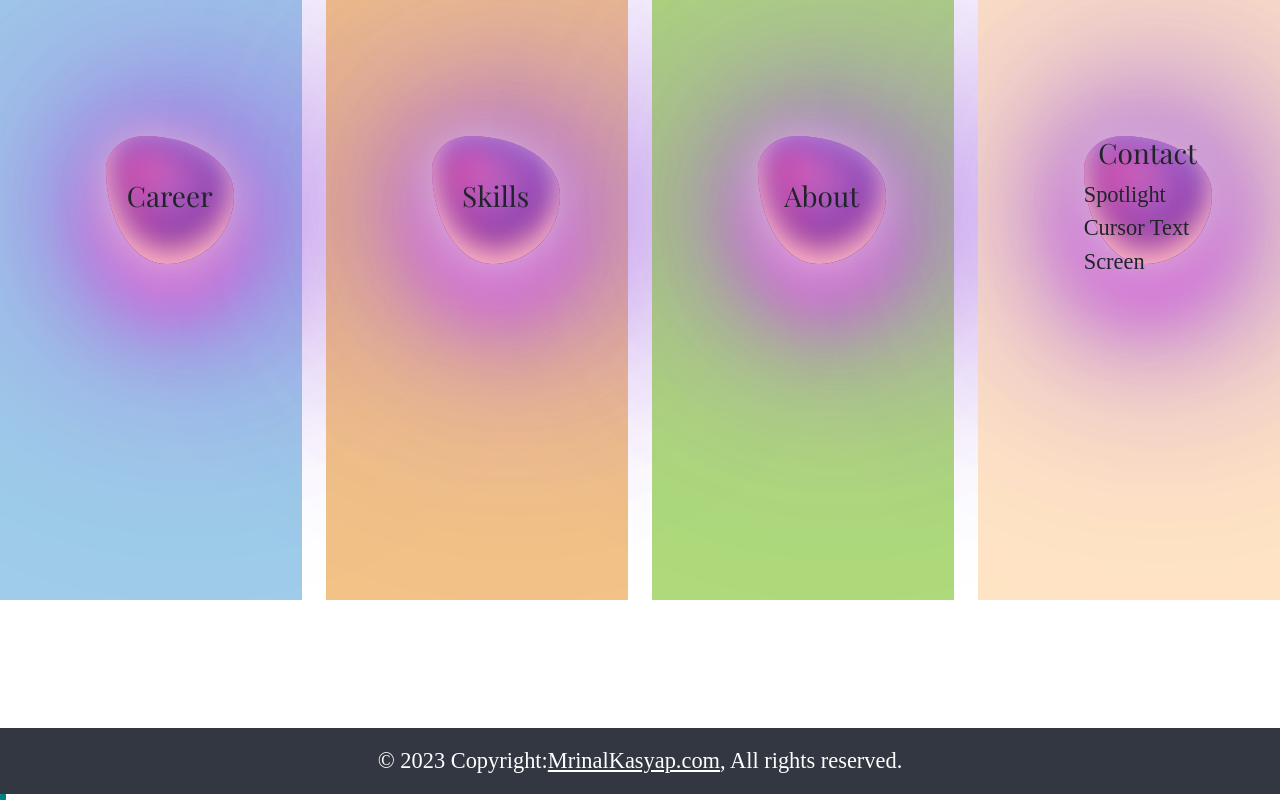
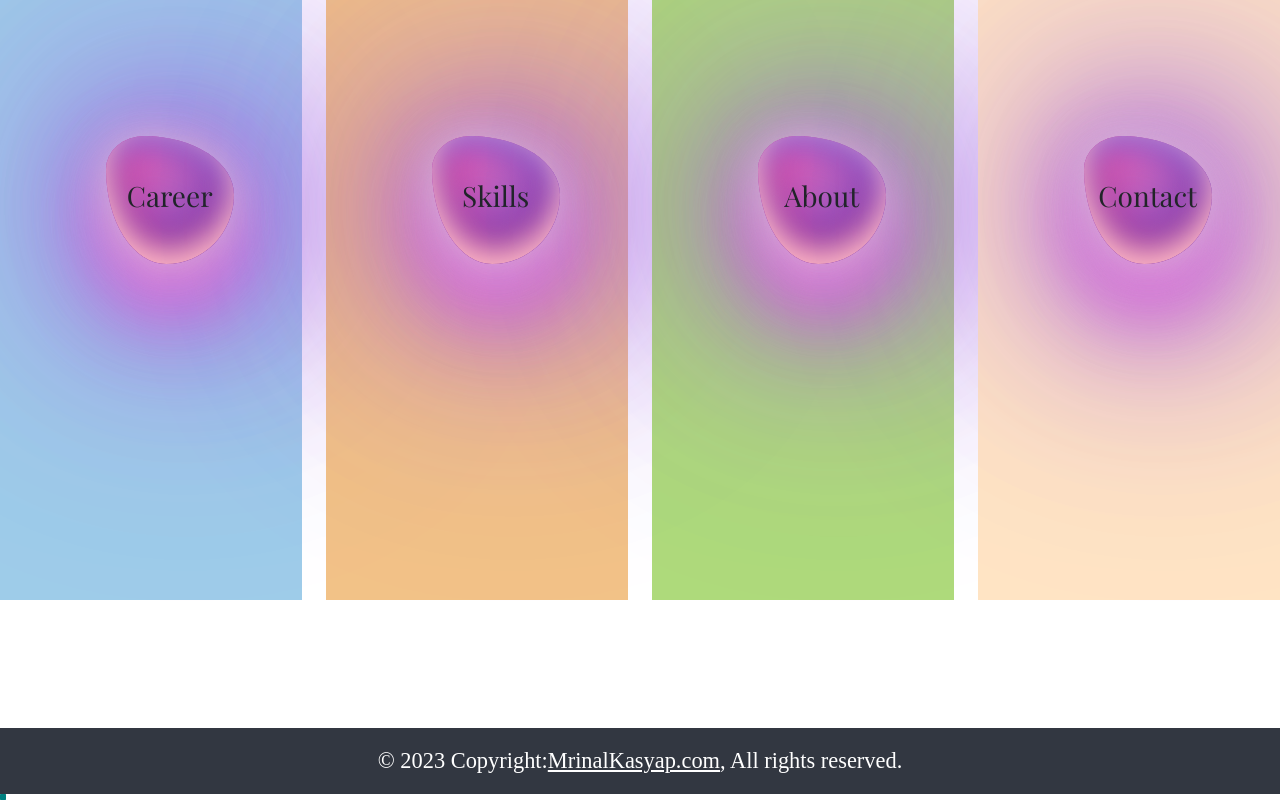
Before and after one commit to c2-mrinal/Portfolio, a React (Create React App) app in the folder UI/: page / in a window 1280 px wide. Shown: the part 1086-1886 px from the top of the page. Built offline with nearby package versions, Linux system fonts and the light colour scheme.

Commit message:
conatctBg update

```diff
--- a/UI/src/Components/Intro/CursorComponents/ContactBG.jsx
+++ b/UI/src/Components/Intro/CursorComponents/ContactBG.jsx
@@ -11,7 +11,7 @@ function ContactBG() {
 			<Nav.Link className="careerPageDetail" href="/contact">
 				<div className=" introCursorButton">
 					<h3>Contact</h3>
-					Spotlight Cursor Text Screen
+					{/* Spotlight Cursor Text Screen */}
 				</div>
 			</Nav.Link>
 		</>
```
